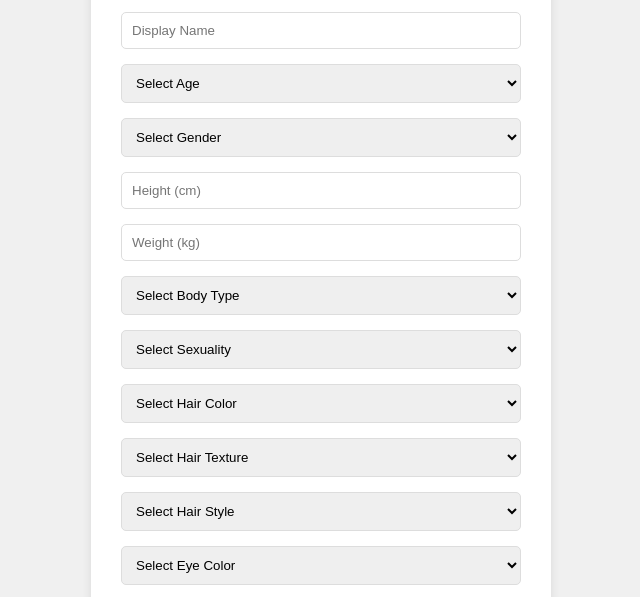
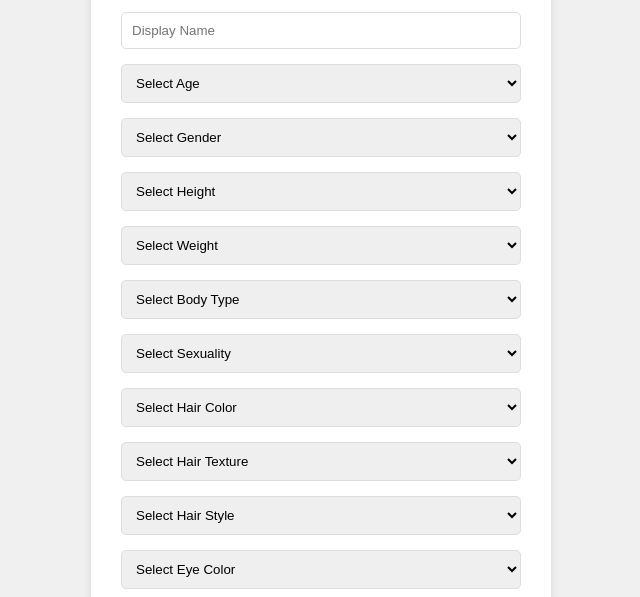
Before and after one commit to anunna/chtste, a website: page index.html in a window 1280 px wide. Shown: the part 168-765 px from the top of the page, without its empty margins (319-959 px from the left). Drawn offline with Linux system fonts and the light colour scheme.

Commit message:
form rework

```diff
--- a/index.html
+++ b/index.html
@@ -22,8 +22,14 @@
                 <option value="Male">Male</option>
                 <option value="Female">Female</option>
             </select>
-            <input type="number" id="height" placeholder="Height (cm)" required>
-            <input type="number" id="weight" placeholder="Weight (kg)" required>
+            <select id="height" required>
+                <option value="">Select Height</option>
+                <!-- Options will be populated dynamically -->
+            </select>
+            <select id="weight" required>
+                <option value="">Select Weight</option>
+                <!-- Options will be populated dynamically -->
+            </select>
             <select id="bodyType" required>
                 <option value="">Select Body Type</option>
                     <option value="Slender">Slender</option>
@@ -42,6 +48,7 @@
                 <option value="Gay">Gay</option>
                 <option value="Bisexual">Bisexual</option>
                 <option value="Lesbian">Lesbian</option>
+                <option value="Other">Other</option>
             </select>
             <select id="hairColor" required>
                 <option value="">Select Hair Color</option>
@@ -82,6 +89,8 @@
                     <option value="Curly">Curly</option>
                     <option value="Kinky">Kinky</option>
                     <option value="Coily">Coily</option>
+                    <option value="Other">Other</option>
+                    <option value="Prefer not to say">Prefer not to say</option>
             </select>
             <select id="hairStyle" required>
                 <option value="">Select Hair Style</option>
--- a/js/main.js
+++ b/js/main.js
@@ -1,6 +1,8 @@
 document.addEventListener('DOMContentLoaded', () => {
     const form = document.getElementById('registerForm');
     const ageSelect = document.getElementById('age');
+    const heightSelect = document.getElementById('height');
+    const weightSelect = document.getElementById('weight');
 
     // Populate age dropdown
     for (let i = 13; i <= 100; i++) {
@@ -8,6 +10,35 @@ document.addEventListener('DOMContentLoaded', () => {
         option.value = i;
         option.textContent = i;
         ageSelect.appendChild(option);
+    }
+
+    // Function to convert cm to feet and inches
+    function cmToFeetInches(cm) {
+        const inches = cm / 2.54;
+        const feet = Math.floor(inches / 12);
+        const remainingInches = Math.round(inches % 12);
+        return `${feet}'${remainingInches}"`;
+    }
+
+    // Populate height dropdown
+    for (let cm = 140; cm <= 213; cm++) {
+        const option = document.createElement('option');
+        option.value = cm;
+        option.textContent = `${cm} cm (${cmToFeetInches(cm)})`;
+        heightSelect.appendChild(option);
+    }
+
+    // Function to convert kg to lbs
+    function kgToLbs(kg) {
+        return Math.round(kg * 2.20462);
+    }
+
+    // Populate weight dropdown
+    for (let kg = 35; kg <= 250; kg++) {
+        const option = document.createElement('option');
+        option.value = kg;
+        option.textContent = `${kg} kg (${kgToLbs(kg)} lbs)`;
+        weightSelect.appendChild(option);
     }
 
     form.addEventListener('submit', (e) => {
```
